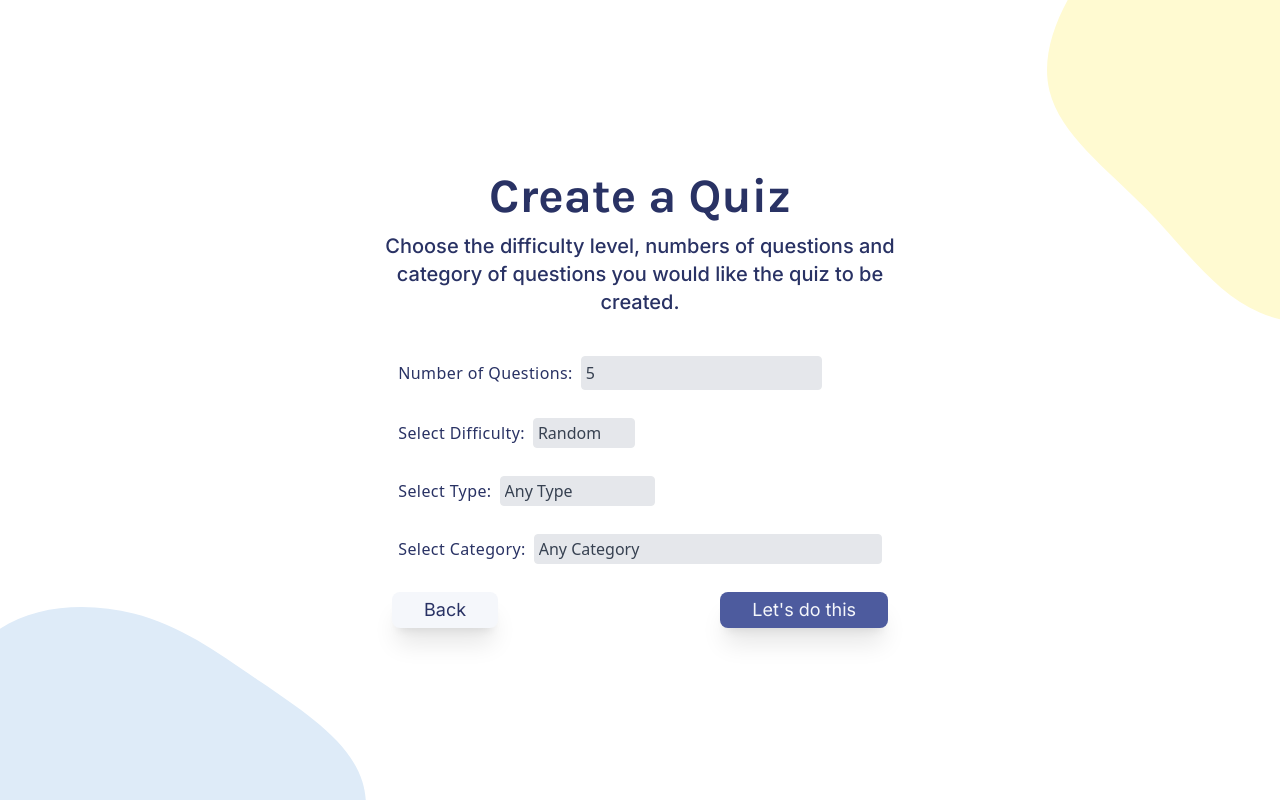
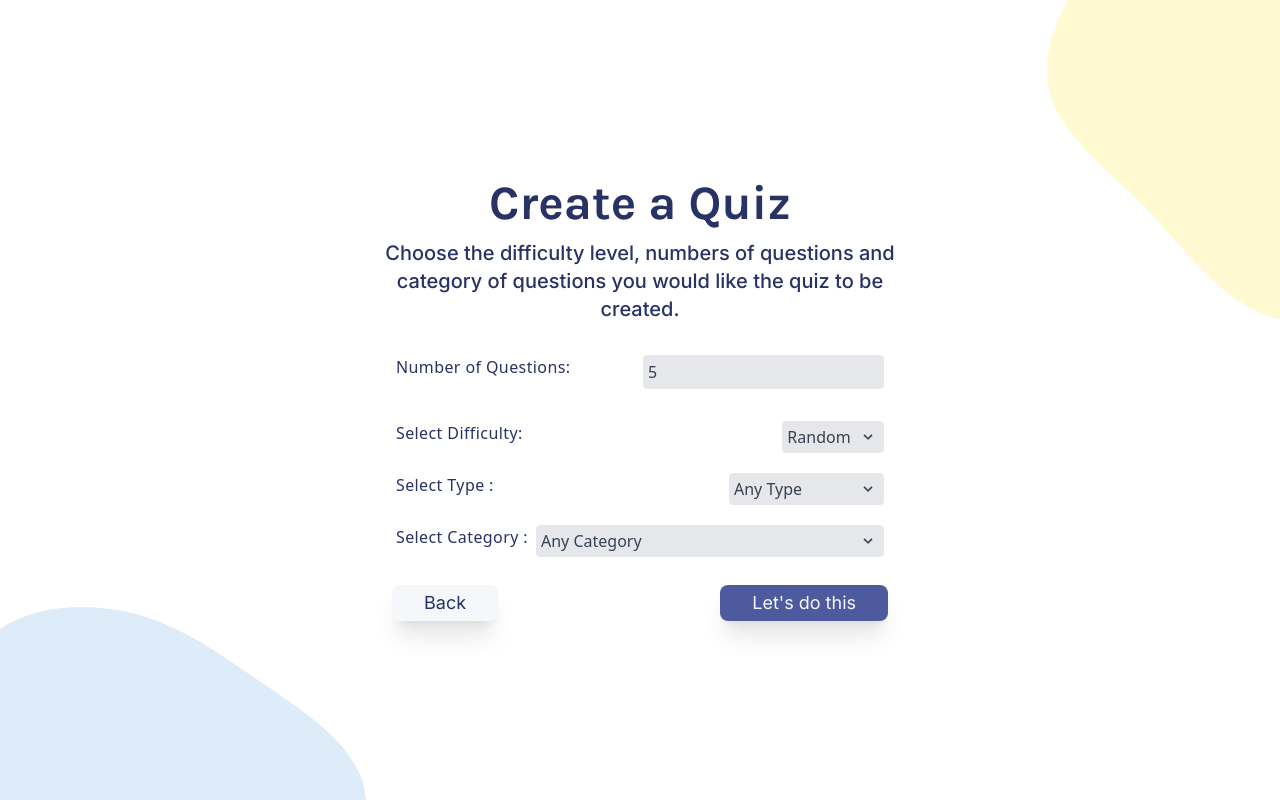
Before and after one commit to Just9krish/QuizzicalApp, a React (Vite) app: page / in a window 1280 px wide. Both pictures are taken after a click on the button "Start quiz". Built offline with nearby package versions, Linux system fonts and the light colour scheme.

Commit message:
styling issues fixes

```diff
--- a/src/App.jsx
+++ b/src/App.jsx
@@ -17,6 +17,7 @@ function App() {
   const [isPlayAgain, setIsPlayAgain] = useState(false)
   const [isAllSelect, setIsAllSelect] = useState(false)
   const [score, setScore] = useState(0)
+  // const [answerIndex, setAnswerIndex] = useState(0)
 
 
   function startGame() {
@@ -79,7 +80,22 @@ function App() {
     }))
   }
 
+  // function abc(questionID) {
+
+  //   allQuiz.map(quiz => {
+  //     if (questionID === quiz.id) {
+  //       quiz.options.map(option => {
+  //         if (option.isHeld) {
+  //           setAnswerIndex(pre => pre + 1)
+  //         }
+  //       })
+  //     }
+  //   })
+  // }
+  // console.log(answerIndex)
+
   function chooseOption(quizId, optionId) {
+    abc(quizId)
     setAllQuiz(prevAllQuiz => prevAllQuiz.map(quiz => {
       if (quiz.id === quizId) {
         const optionList = quiz.options.map(option => {
@@ -171,7 +187,7 @@ function App() {
                     </div>
                     :
                     <div className="text-center space-y-3 md:space-y-0 md:flex md:items-center md:justify-center">
-                      <p className="text-clr-blue-text text-md mr-8 font-inter font-bold md:text-xl lg:text-2xl">You scored {score}/{allQuiz.length} correct {score / 2 > 1 ? 'answers' : 'answer'}.</p>
+                      <p className="text-clr-blue-text text-md mr-8 font-inter font-bold md:text-xl lg:text-2xl">You scored {score}/{allQuiz.length} correct {score > 1 ? 'answers' : 'answer'}.</p>
                       <button onClick={newGame} className="bg-clr-blue-btn text-clr-white px-6 py-2 rounded-md shadow-xl transition-all font-semibold font-inter hover:opacity-80 focus:opacity-80 active:scale-90 md:text-xl md:px-12 md:py-4 md:rounded-lg">Play again</button>
                     </div>
                 }
--- a/src/components/QuizForm.jsx
+++ b/src/components/QuizForm.jsx
@@ -26,37 +26,42 @@ export default function QuizForm(props) {
     return (
         <div className="relative flex h-screen items-center justify-center flex-col px-5 md:max-w-xl mx-auto">
             <h1 className="text-2xl md:text-4xl lg:text-5xl font-bold font-karla text-clr-blue-text">Create a Quiz</h1>
-            <p className="text-sm md:text-base lg:text-xl text-center mt-3 text-clr-blue-text font-medium font-inter">Choose the difficulty level, numbers of questions and category of questions you would like the quiz to be created.</p>
-            <form className="space-y-7 mt-3">
-                <label className="mb-2 mr-2 tracking-wide text-clr-blue-text text-sm md:text-base" htmlFor="numOfQuestions">Number of Questions:</label>
-                <input name="numOfQuestions" value={formData.numOfQuestions} onChange={changeHandler} min="1" max="50"
-                    className="appearance-none bg-gray-200 text-gray-700 border rounded py-1 px-1 mb-3 focus:outline-none focus:bg-white"
-                    type="text" id="numOfQuestions" placeholder="Number of questions" />
+            <p className="text-sm md:text-base lg:text-xl text-center mt-3 mb-5 text-clr-blue-text font-medium font-inter">Choose the difficulty level, numbers of questions and category of questions you would like the quiz to be created.</p>
+            <form className="space-y-5 mt-3 px-3">
+                <div className="flex justify-between">
+                    <label className="mb-2 mr-2 tracking-wide text-clr-blue-text text-sm md:text-base" htmlFor="numOfQuestions">Number of Questions:</label>
+                    <input name="numOfQuestions" value={formData.numOfQuestions} onChange={changeHandler} min="1" max="50"
+                        className="appearance-none margin-0 bg-gray-200 text-gray-700 border rounded py-1 px-1 mb-3 focus:outline-none focus:bg-white"
+                        type="text" id="numOfQuestions" placeholder="Number of questions" />
+                </div>
 
-                <div className="relative">
+                <div className="relative flex justify-between">
                     <label className="mb-2 mr-2 tracking-wide text-clr-blue-text text-sm md:text-base" htmlFor="quizDifficulty">Select Difficulty:</label>
-                    <select name="quizDifficulty" id="quizDifficulty" value={formData.quizDifficulty} onChange={changeHandler} className="appearance-none bg-gray-200 border border-gray-200 text-gray-700 py-1 px-1 pr-8 rounded leading-tight focus:outline-none focus:bg-white focus:border-gray-500">
+                    <select name="quizDifficulty" id="quizDifficulty" value={formData.quizDifficulty} onChange={changeHandler} className="appearance-none text-center bg-gray-200 border border-gray-200 text-gray-700 py-1 px-1 pr-8 rounded leading-tight focus:outline-none focus:bg-white focus:border-gray-500">
                         <option value="">Random</option>
                         <option value="easy">Easy</option>
                         <option value="medium">Medium</option>
                         <option value="hard">Hard</option>
                     </select>
-                    {/* <div class="pointer-events-none absolute inset-y-0 right-52 flex items-center px-2 text-gray-700">
+                    <div class="pointer-events-none absolute inset-y-0 right-0 flex items-center px-2 text-gray-700">
                         <svg class="fill-current h-4 w-4" xmlns="http://www.w3.org/2000/svg" viewBox="0 0 20 20"><path d="M9.293 12.95l.707.707L15.657 8l-1.414-1.414L10 10.828 5.757 6.586 4.343 8z" /></svg>
-                    </div> */}
+                    </div>
                 </div>
 
-                <div className="relative">
-                    <label className="mb-2 mr-2 tracking-wide text-clr-blue-text text-sm md:text-base" htmlFor="quizType">Select Type:</label>
+                <div className="relative flex justify-between">
+                    <label className="mb-2 mr-2 tracking-wide text-clr-blue-text text-sm md:text-base" htmlFor="quizType">Select Type :</label>
                     <select name="quizType" id="quizType" value={formData.quizType} onChange={changeHandler} className="appearance-none bg-gray-200 border border-gray-200 text-gray-700 py-1 px-1 pr-8 rounded leading-tight focus:outline-none focus:bg-white focus:border-gray-500">
                         <option value="">Any Type</option>
                         <option value="multiple">Multiple Choice</option>
                         <option value="boolean">True / False</option>
                     </select>
+                    <div class="pointer-events-none absolute inset-y-0 right-0 flex items-center px-2 text-gray-700">
+                        <svg class="fill-current h-4 w-4" xmlns="http://www.w3.org/2000/svg" viewBox="0 0 20 20"><path d="M9.293 12.95l.707.707L15.657 8l-1.414-1.414L10 10.828 5.757 6.586 4.343 8z" /></svg>
+                    </div>
                 </div>
 
-                <div className="relative">
-                    <label className="mb-2 mr-2 tracking-wide text-clr-blue-text text-sm md:text-base" htmlFor="quizCategory">Select Category:</label>
+                <div className="relative flex justify-between flex-wrap">
+                    <label className="mb-2 mr-2 tracking-wide text-clr-blue-text text-sm md:text-base" htmlFor="quizCategory">Select Category :</label>
                     <select name="quizCategory" id="quizCategory" value={formData.quizCategory} onChange={changeHandler} className="appearance-none bg-gray-200 border border-gray-200 text-gray-700 py-1 px-1 pr-8 rounded leading-tight focus:outline-none focus:bg-white focus:border-gray-500">
                         <option value="">Any Category</option>
                         <option value="9">General Knowledge</option>
@@ -84,12 +89,12 @@ export default function QuizForm(props) {
                         <option value="31">Entertainment: Japanese Anime &amp; Manga</option>
                         <option value="32">Entertainment: Cartoon &amp; Animations</option>
                     </select>
-                    {/* <div class="pointer-events-none absolute inset-y-0 right-0 flex items-center px-2 text-gray-700">
+                    <div class="pointer-events-none hidden absolute inset-y-0 right-0 md:flex md:items-center px-2 text-gray-700">
                         <svg class="fill-current h-4 w-4" xmlns="http://www.w3.org/2000/svg" viewBox="0 0 20 20"><path d="M9.293 12.95l.707.707L15.657 8l-1.414-1.414L10 10.828 5.757 6.586 4.343 8z" /></svg>
-                    </div> */}
+                    </div>
                 </div>
             </form>
-            <div className="mt-7 flex justify-between w-full md:px-5">
+            <div className="mt-7 px-2 flex justify-between w-full md:px-5">
                 <button onClick={props.startGame} className="text-sm text-clr-blue-text bg-clr-white font-inter py-1 px-2 md:text-lg lg:text-lg lg:px-8 rounded-md shadow-xl transition-all hover:opacity-80 active:scale-90 focus:opacity-80 md:rounded-lg">Back</button>
                 <button onClick={() => props.formFunction(BASE_URL)} className="text-sm text-clr-white bg-clr-blue-btn font-inter py-1 px-2 md:text-lg lg:text-lg lg:px-8 rounded-md shadow-xl transition-all hover:opacity-80 active:scale-90 focus:opacity-80 md:rounded-lg">Let's do this</button>
             </div>
```
Also changed, not shown: src/components/Quiz.jsx (+14 -2 lines).
